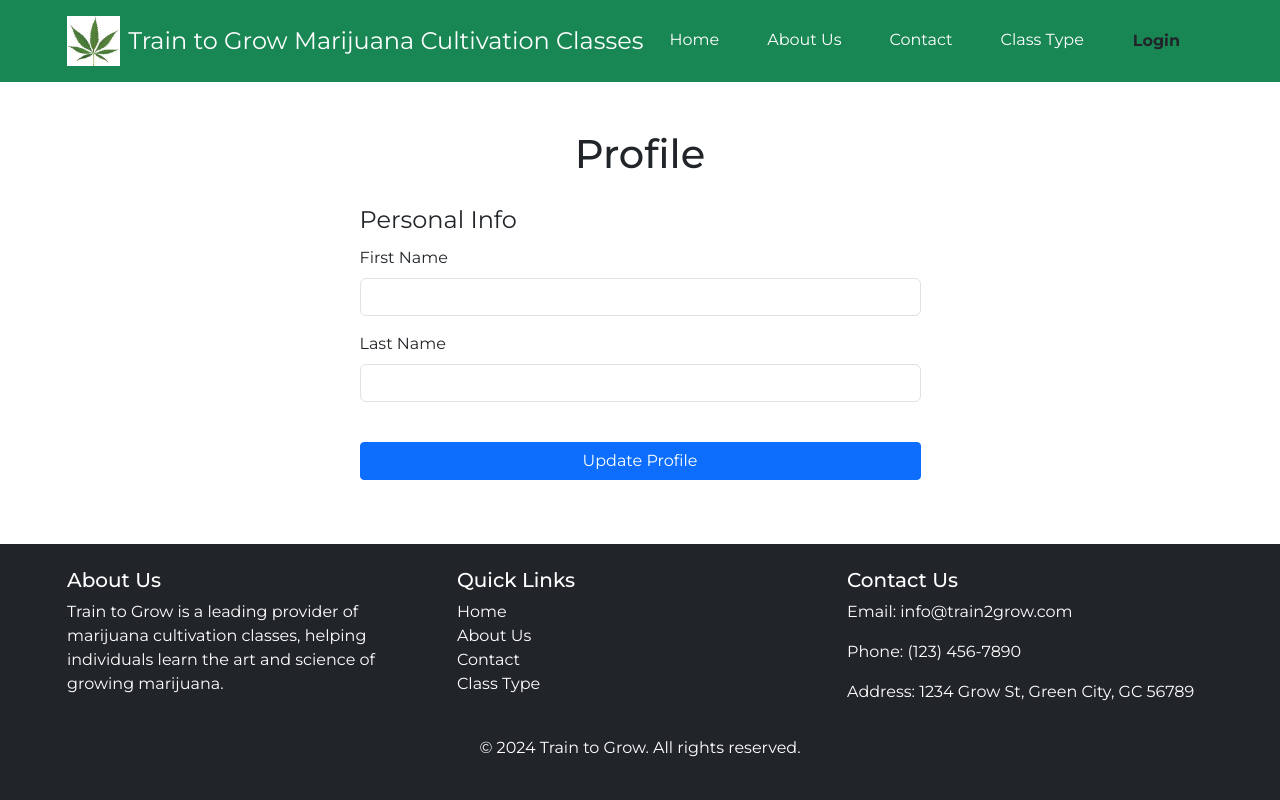
After one commit to aayushgauba/traintogrow, a Django app: page /profile in a window 1280 px wide. The commit adds this page. Run offline with Django 5.2, Linux system fonts and the light colour scheme; some libraries are stand-ins or nearby versions.

Commit message:
Bug Fixes and New additions

```diff
--- a/pages/models.py
+++ b/pages/models.py
@@ -4,3 +4,8 @@ class Courses(models.Model):
     Title = models.CharField(max_length=100)
     Description = models.TextField()
     Price = models.IntegerField()
+
+class Invoice(models.Model):
+    Course_id = models.IntegerField()
+    profile_id = models.IntegerField()
+    Paid = models.BooleanField()
--- a/pages/urls.py
+++ b/pages/urls.py
@@ -32,6 +32,9 @@ urlpatterns = [
     path('logout/', views.logout, name='logout'),
     path('buy-course/<int:course_id>/', views.buy_course, name='buy_course'),
     path('course/<int:course_id>/', views.course_detail, name='course_detail'),
+    path('profile', views.profile, name='profile'),
+    path('invoices', views.invoices, name='invoices'),
+
 
     # path('reset-password/done', views.PasswordResetDoneView, name='password_reset_done'),
     # path('reset-password/confirm/<uidb64>/<token>', views.PasswordResetConfirmView, name='password_reset_confirm'),
--- a/pages/views.py
+++ b/pages/views.py
@@ -3,7 +3,7 @@ from django.shortcuts import render, redirect
 from django.contrib.auth.models import User
 from django.contrib.auth import authenticate, login as auth_login
 from django.contrib import messages
-from .models import Courses
+from .models import Courses, Invoice
 from django.contrib.auth.hashers import make_password, check_password
 from django.utils.http import urlsafe_base64_encode, urlsafe_base64_decode
 from django.template.loader import render_to_string
@@ -68,17 +68,22 @@ def buy_course(request, course_id):
     token = request.POST.get('stripeToken')
     try:
         charge = stripe.Charge.create(
-            amount=float(course.Price)/100,
+            amount=int(float(course.Price)/100),
             currency='usd',
             description=course.Title,
             source=token,
         )
+        invoice = Invoice.objects.get(Course_id = course_id, profile_id = request.user.id)
+        invoice.Paid = True
+        invoice.save()
         return render(request, 'payment_success.html')
     except stripe.error.StripeError:
         return render(request, 'payment_error.html')
 
+@login_required
 def course_detail(request, course_id):
     course = Courses.objects.get(id=course_id)
+    invoice = Invoice.objects.create(Course_id = course.id, profile_id = request.user.id, Paid = False)
     context = {
         'course': course,
         'stripe_publishable_key': settings.STRIPE_PUBLISHABLE_KEY,
@@ -118,6 +123,11 @@ def signup(request):
             messages.error(request, 'Passwords do not match')
     return render(request, 'signup.html')
 
+def invoices(request):
+    invoices = Invoice.objects.filter(profile_id = request.user.id)
+    print(invoices)
+    return render(request,'invoices.html', {"invoices":invoices})
+
 def PasswordResetView(request):
     if request.method == 'POST':
         email = request.POST['email']
@@ -154,6 +164,18 @@ def reset(request, uidb64, token):
     else:
         return render(request, 'email/verify.html',{'user':User.objects.get(pk=uid)})
 
+
+def profile(request):
+    if request.method == 'POST':
+        first_name = request.POST['first_name']
+        last_name = request.POST['last_name']
+        user = User.objects.get(id = request.user.id)
+        user.first_name = first_name
+        user.last_name = last_name
+        user.save()
+        redirect("profile")
+    return render(request, "profile.html")
+
 def activate(request, uidb64, token):
     try:
         uid = force_str(urlsafe_base64_decode(uidb64))
--- a/templates/partials/header.html
+++ b/templates/partials/header.html
@@ -33,7 +33,7 @@
                                 {{user.username}}
                             </a>
                             <ul class="dropdown-menu" aria-labelledby="navbarDropdown">
-                                <li><a class="dropdown-item" href="">View Profile</a></li>
+                                <li><a class="dropdown-item" href="{% url 'profile' %}">View Profile</a></li>
                                 <li><a class="dropdown-item" href="{% url 'logout' %}">Logout</a></li>
                             </ul>
                         </li>
--- /dev/null
+++ b/templates/profile.html
@@ -0,0 +1,32 @@
+{% extends 'partials/base.html' %}
+{% load static %}
+
+{% block content %}
+<main class="main-content">
+    <div class="container my-5">
+        <h1 class="text-center mb-4">Profile</h1>
+        <div class="row justify-content-center">
+            <div class="col-md-6">
+                <form method="POST">
+                    {% csrf_token %}
+                    <fieldset class="mb-4">
+                        <legend>Personal Info</legend>
+                        <div class="mb-3">
+                            <label for="first_name" class="form-label">First Name</label>
+                            <input type="text" class="form-control" id="first_name" name="first_name" value="{{ request.user.first_name }}" required>
+                        </div>
+                        <div class="mb-3">
+                            <label for="last_name" class="form-label">Last Name</label>
+                            <input type="text" class="form-control" id="last_name" name="last_name" value="{{ request.user.last_name }}" required>
+                        </div>
+
+                    </fieldset>
+
+                    <button type="submit" class="btn btn-primary w-100">Update Profile</button>
+                </form>
+            </div>
+        </div>
+    </div>
+</main>
+
+{%endblock%}
```
Also changed, not shown: templates/invoices.html (added, +30 -0 lines), pages/migrations/0002_invoice.py (added).
